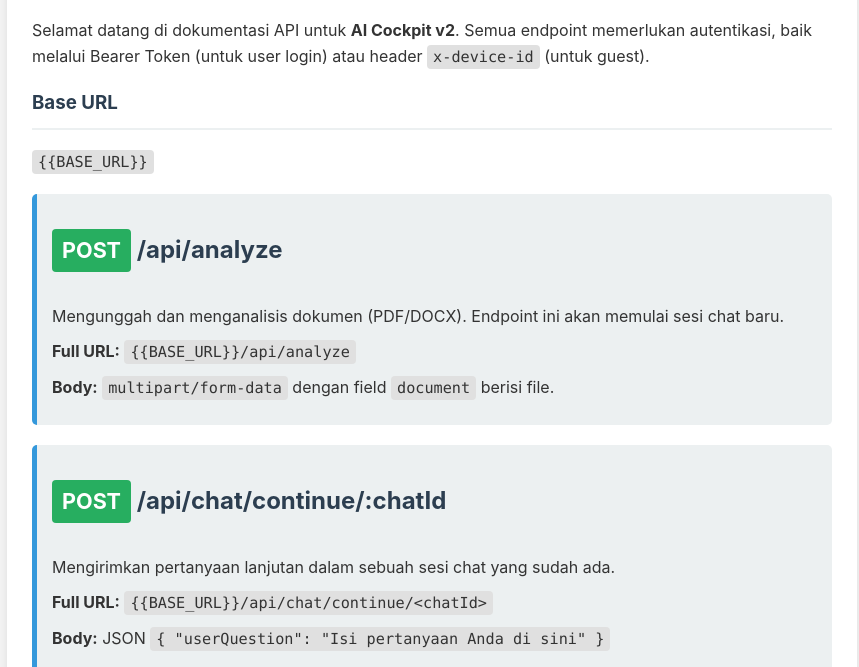
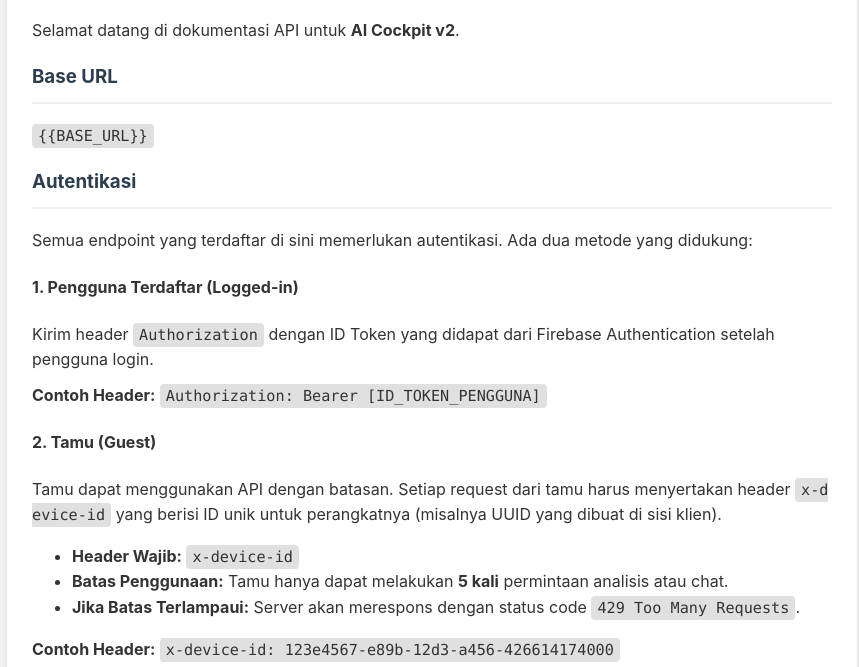
Before and after one commit to CristLoha/ai-cockpit-backend, a website: page documentation.html in a window 1280 px wide. Shown: the part 133-800 px from the top of the page, without its empty margins (208-1067 px from the left). Drawn offline with Linux system fonts and the light colour scheme.

Commit message:
update documentation

```diff
--- a/documentation.html
+++ b/documentation.html
@@ -80,12 +80,27 @@
 <body>
     <div class="container">
         <h1>AI Cockpit API Documentation</h1>
-        <p>Selamat datang di dokumentasi API untuk <strong>AI Cockpit v2</strong>. Semua endpoint memerlukan
-            autentikasi, baik melalui Bearer Token (untuk user login) atau header <code>x-device-id</code> (untuk
-            guest).</p>
+        <p>Selamat datang di dokumentasi API untuk <strong>AI Cockpit v2</strong>.</p>
 
         <h3>Base URL</h3>
         <p><code>{{BASE_URL}}</code></p>
+
+        <h3>Autentikasi</h3>
+        <p>Semua endpoint yang terdaftar di sini memerlukan autentikasi. Ada dua metode yang didukung:</p>
+
+        <h4>1. Pengguna Terdaftar (Logged-in)</h4>
+        <p>Kirim header <code>Authorization</code> dengan ID Token yang didapat dari Firebase Authentication setelah pengguna login.</p>
+        <p><strong>Contoh Header:</strong> <code>Authorization: Bearer [ID_TOKEN_PENGGUNA]</code></p>
+
+        <h4>2. Tamu (Guest)</h4>
+        <p>Tamu dapat menggunakan API dengan batasan. Setiap request dari tamu harus menyertakan header <code>x-device-id</code> yang berisi ID unik untuk perangkatnya (misalnya UUID yang dibuat di sisi klien).</p>
+        <ul>
+            <li><strong>Header Wajib:</strong> <code>x-device-id</code></li>
+            <li><strong>Batas Penggunaan:</strong> Tamu hanya dapat melakukan <strong>5 kali</strong> permintaan analisis atau chat.</li>
+            <li><strong>Jika Batas Terlampaui:</strong> Server akan merespons dengan status code <code>429 Too Many Requests</code>.</li>
+        </ul>
+        <p><strong>Contoh Header:</strong> <code>x-device-id: 123e4567-e89b-12d3-a456-426614174000</code></p>
+
 
         <div class="endpoint">
             <h2><span class="method post">POST</span> /api/analyze</h2>
```
